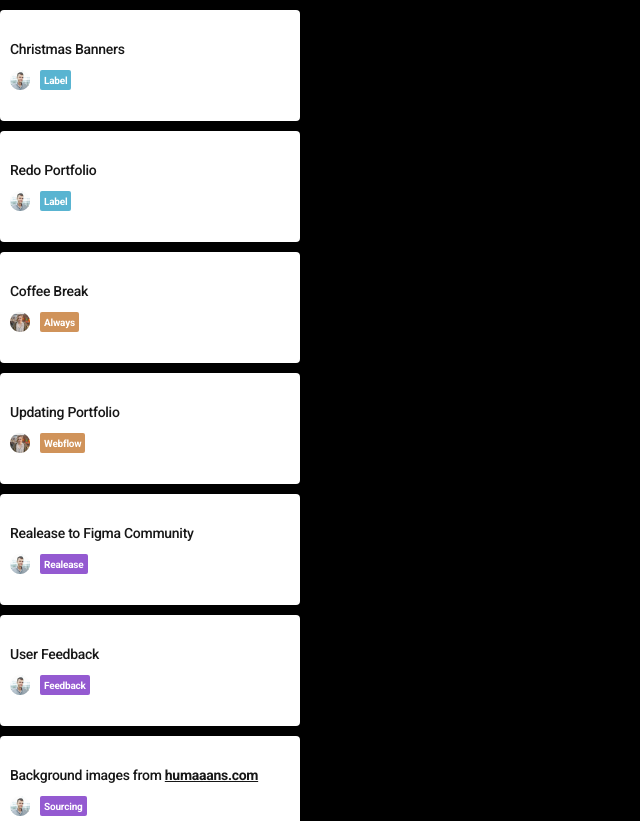
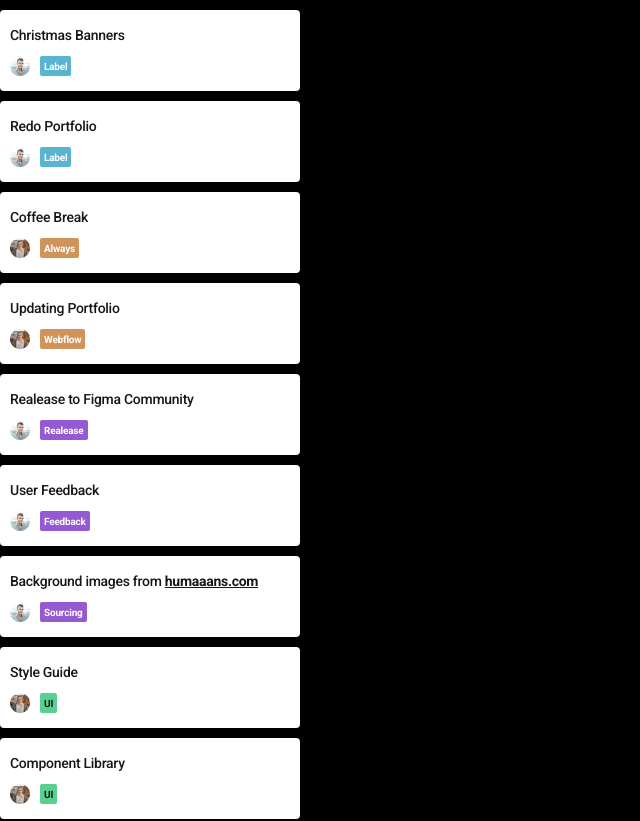
Before and after one commit to LukaVieira1/Project-Kanban, a React (Create React App) app in the folder kanban/: page / in a window 1280 px wide. Shown: the top 821 px of the page, without its empty margins (0-640 px from the left). Built offline with nearby package versions, Linux system fonts and the light colour scheme.

Commit message:
correção do cardinside

```diff
--- a/kanban/src/components/Card-Inside/Card.css
+++ b/kanban/src/components/Card-Inside/Card.css
@@ -1,6 +1,5 @@
 .cardInside {
   width: 280px;
-  height: 81px;
   background: white;
   border-radius: 4px;
   padding: 15px 10px 15px 10px;
@@ -14,7 +13,7 @@
   font-size: 14px;
   letter-spacing: -0.02em;
   color: #171717;
-  margin-bottom: 10px;
+  margin: 0 0 10px 0;
   font-weight: 500;
   font-family: "Roboto", sans-serif;
 }
```
